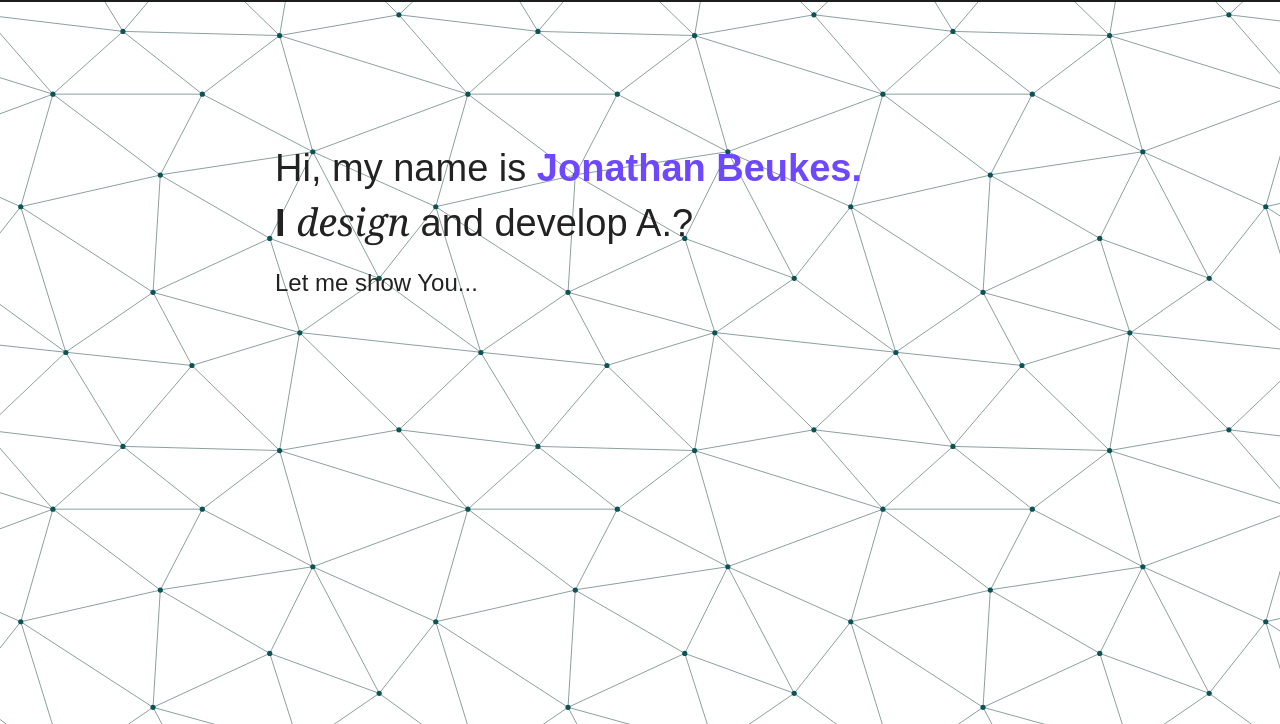
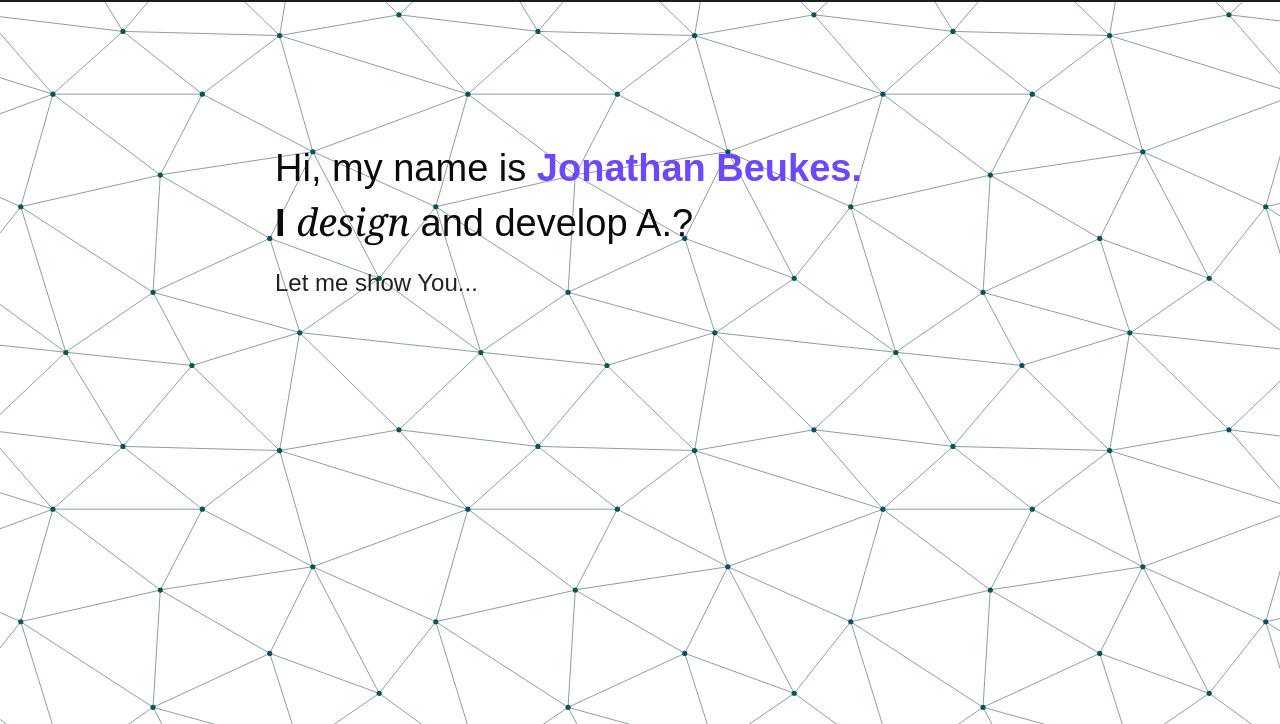
Before and after one commit to XMASTA007/Portfolio, a plain HTML site: page index.html in a window 1280 px wide. Shown: the part 104-828 px from the top of the page. Drawn offline with nearby package versions, Linux system fonts and the light colour scheme.

Commit message:
color fix

```diff
--- a/assets/css/style.css
+++ b/assets/css/style.css
@@ -184,6 +184,12 @@ nav {
   color: #222222;
 }
 
+/* Ensure H1 hero headings explicitly use dark color for contrast */
+h1.block-reveal__text,
+h1.block-reveal__text2 {
+  color: #0b0b0b;
+}
+
 .purple {
   color: rgb(109, 72, 255);
 }
```
